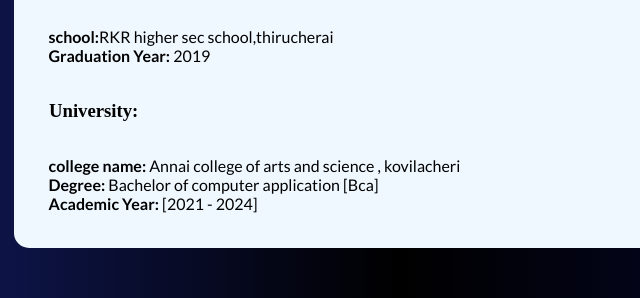
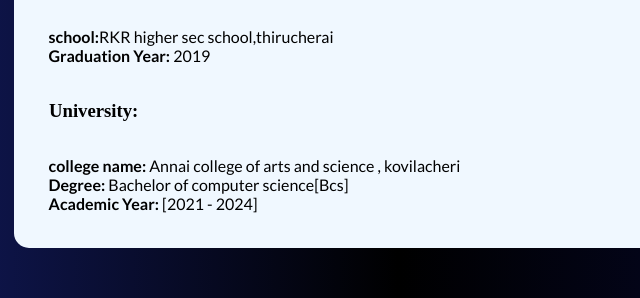
Before and after one commit to mugesh272/digital-portfolio, a plain HTML site: page index.html in a window 1280 px wide. Shown: the part 840-1138 px from the top of the page, 50-690 px from the left. Drawn offline with Linux system fonts and the light colour scheme; a web font is replaced by a local one.

Commit message:
Update index.html
changing the mistake

```diff
--- a/index.html
+++ b/index.html
@@ -44,7 +44,7 @@
         <h3>University:</h3>
         <p class="education-info">
             <strong>college name:</strong> Annai college of arts and science , kovilacheri <br>
-            <strong>Degree:</strong> Bachelor of computer application [Bca]<br>
+            <strong>Degree:</strong> Bachelor of computer science[Bcs]<br>
             <strong>Academic Year:</strong> [2021 - 2024]<br>
 
         </p>
```
